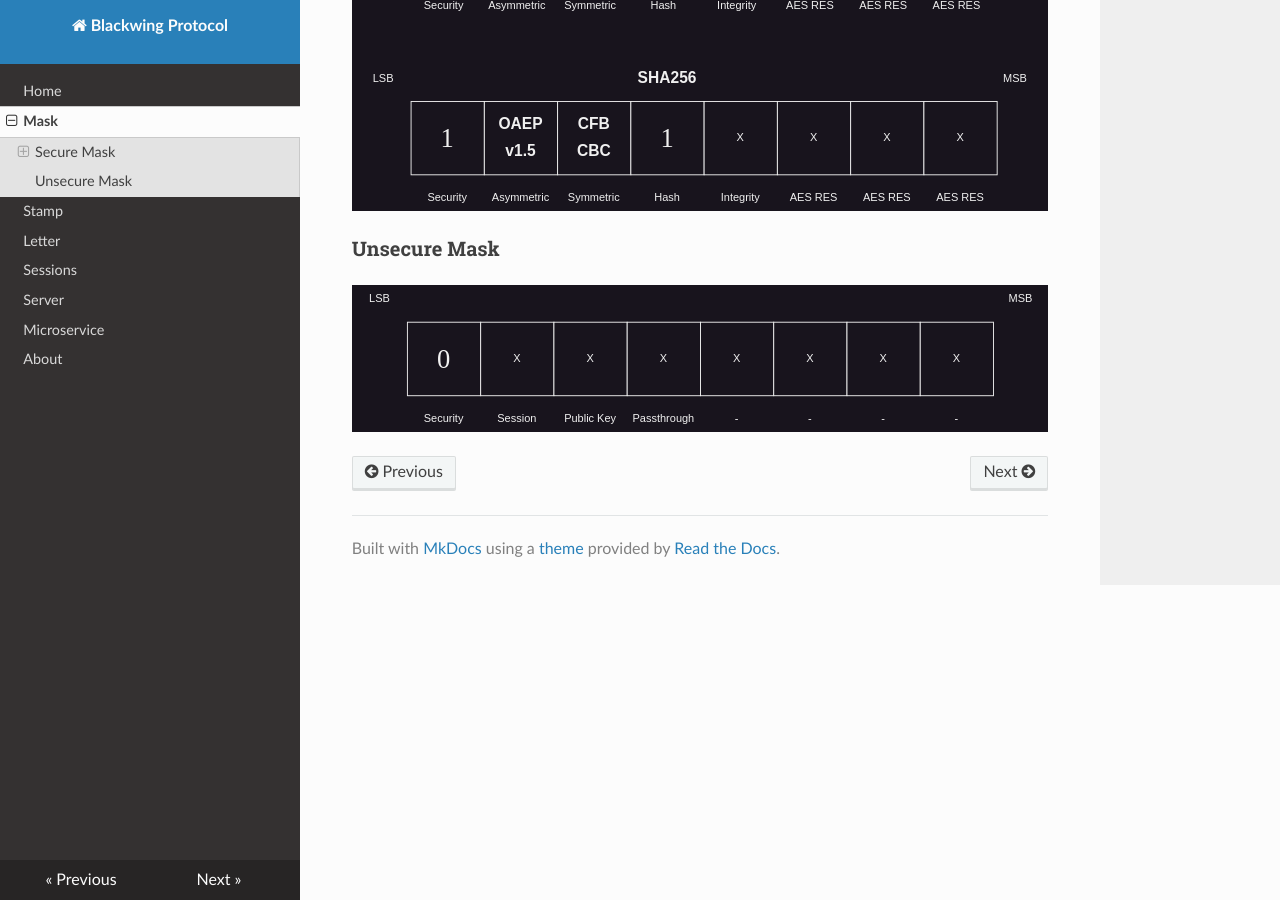
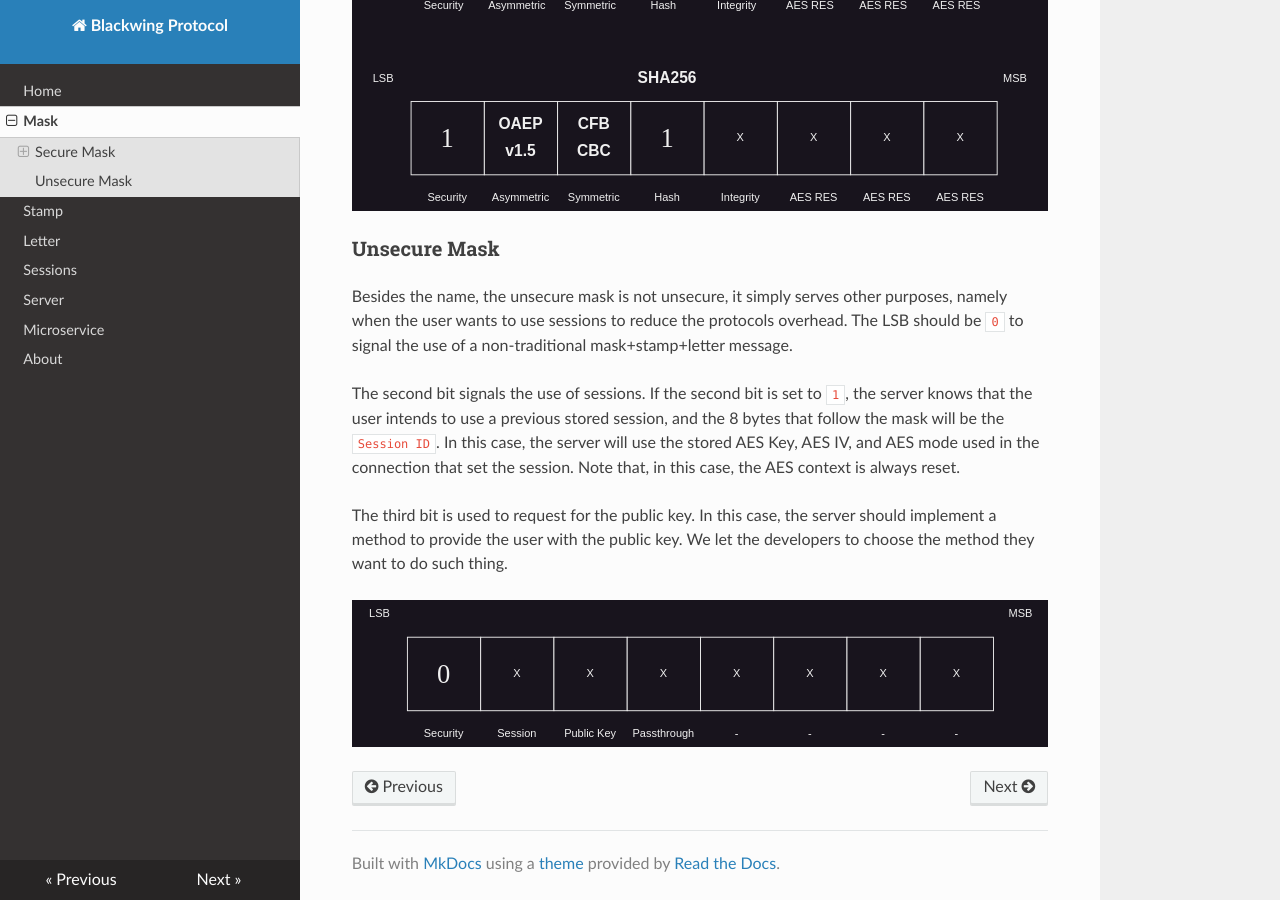
Before and after one commit to asergiobranco/blackwing_documentation, an MkDocs documentation site: the page built from docs/mask.md, in a window 1280 px wide and 900 px high, scrolled down 1889 px. Built offline with MkDocs 1.6.1, drawn with Linux system fonts in a browser that asks for light colours; nearby versions of some CDN libraries.

Commit message:
testing mkdocs

```diff
--- a/docs/mask.md
+++ b/docs/mask.md
@@ -32,4 +32,10 @@ The third bit indicates the AES algorithm chosen. Currently there are two modes
 
 ## Unsecure Mask
 
+Besides the name, the unsecure mask is not unsecure, it simply serves other purposes, namely when the user wants to use sessions to reduce the protocols overhead. The LSB should be `0` to signal the use of a non-traditional mask+stamp+letter message.
+
+The second bit signals the use of sessions. If the second bit is set to `1`, the server knows that the user intends to use a previous stored session, and the 8 bytes that follow the mask will be the `Session ID`. In this case, the server will use the stored AES Key, AES IV, and AES mode used in the connection that set the session. Note that, in this case, the AES context is always reset.
+
+The third bit is used to request for the public key. In this case, the server should implement a method to provide the user with the public key. We let the developers to choose the method they want to do such thing.
+
 ![alt text](figs/unsecure_mask.svg)
```
